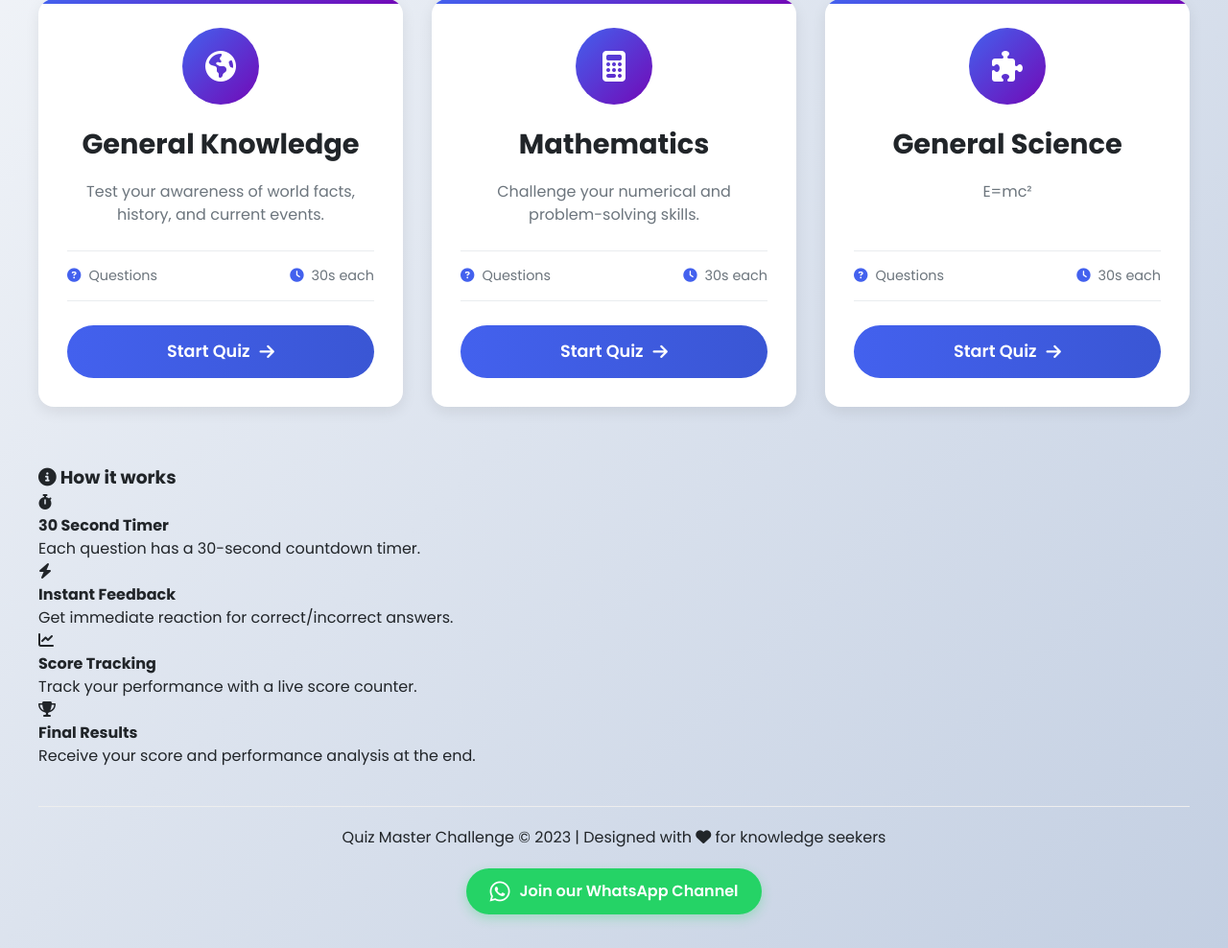
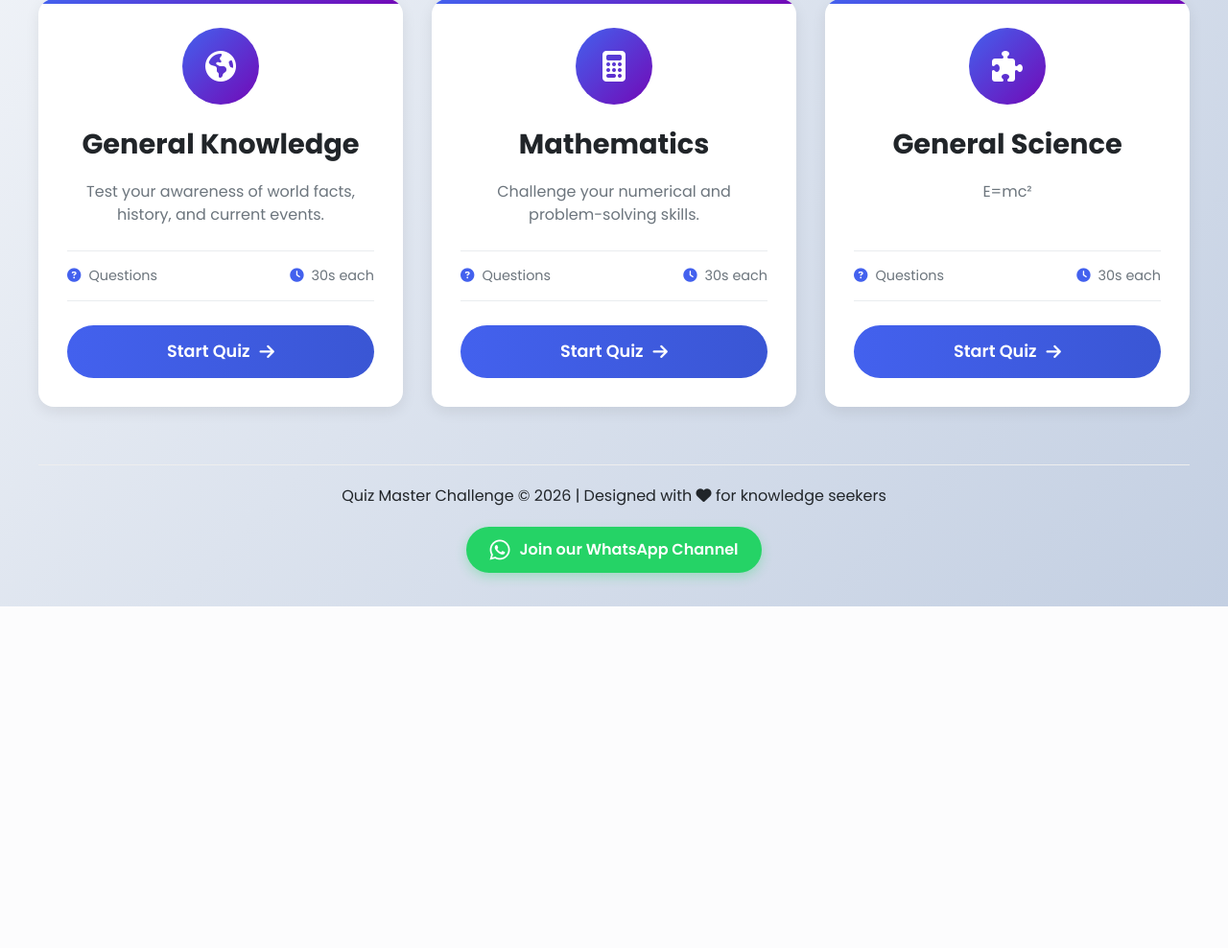
Before and after one commit to Rezu3/REZU, a Flask app: page / in a window 1280 px wide. Shown: the part 308-1296 px from the top of the page at 96% size. After the commit the page ends 940 px from the top, so only its background shows below. Run offline with Flask 3, Linux system fonts and the light colour scheme.

Commit message:
Update index.html

```diff
--- a/templates/index.html
+++ b/templates/index.html
@@ -60,43 +60,10 @@
                 </div>
             </div>
 
-            <div class="quiz-info">
-                <h3><i class="fas fa-info-circle"></i> How it works</h3>
-                <div class="info-grid">
-                    <div class="info-item">
-                        <div class="info-icon">
-                            <i class="fas fa-stopwatch"></i>
-                        </div>
-                        <h4>30 Second Timer</h4>
-                        <p>Each question has a 30-second countdown timer.</p>
-                    </div>
-                    <div class="info-item">
-                        <div class="info-icon">
-                            <i class="fas fa-bolt"></i>
-                        </div>
-                        <h4>Instant Feedback</h4>
-                        <p>Get immediate reaction for correct/incorrect answers.</p>
-                    </div>
-                    <div class="info-item">
-                        <div class="info-icon">
-                            <i class="fas fa-chart-line"></i>
-                        </div>
-                        <h4>Score Tracking</h4>
-                        <p>Track your performance with a live score counter.</p>
-                    </div>
-                    <div class="info-item">
-                        <div class="info-icon">
-                            <i class="fas fa-trophy"></i>
-                        </div>
-                        <h4>Final Results</h4>
-                        <p>Receive your score and performance analysis at the end.</p>
-                    </div>
-                </div>
-            </div>
-        </div>
+
 
         <footer>
-            <p>Quiz Master Challenge &copy; 2023 | Designed with <i class="fas fa-heart"></i> for knowledge seekers</p>
+            <p>Quiz Master Challenge &copy; 2026 | Designed with <i class="fas fa-heart"></i> for knowledge seekers</p>
 
             <!-- WhatsApp Channel Link -->
             <div class="whatsapp-channel">
```
